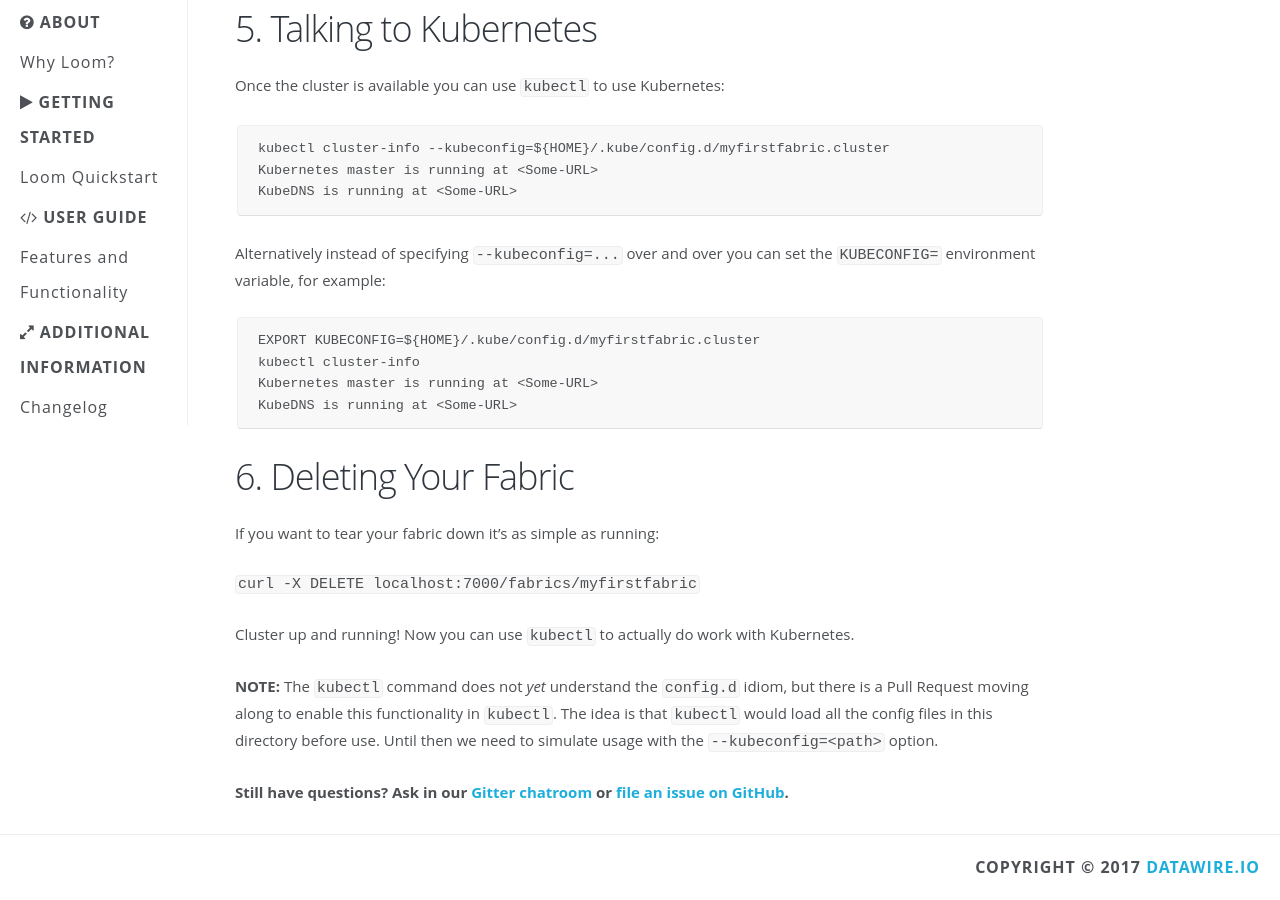
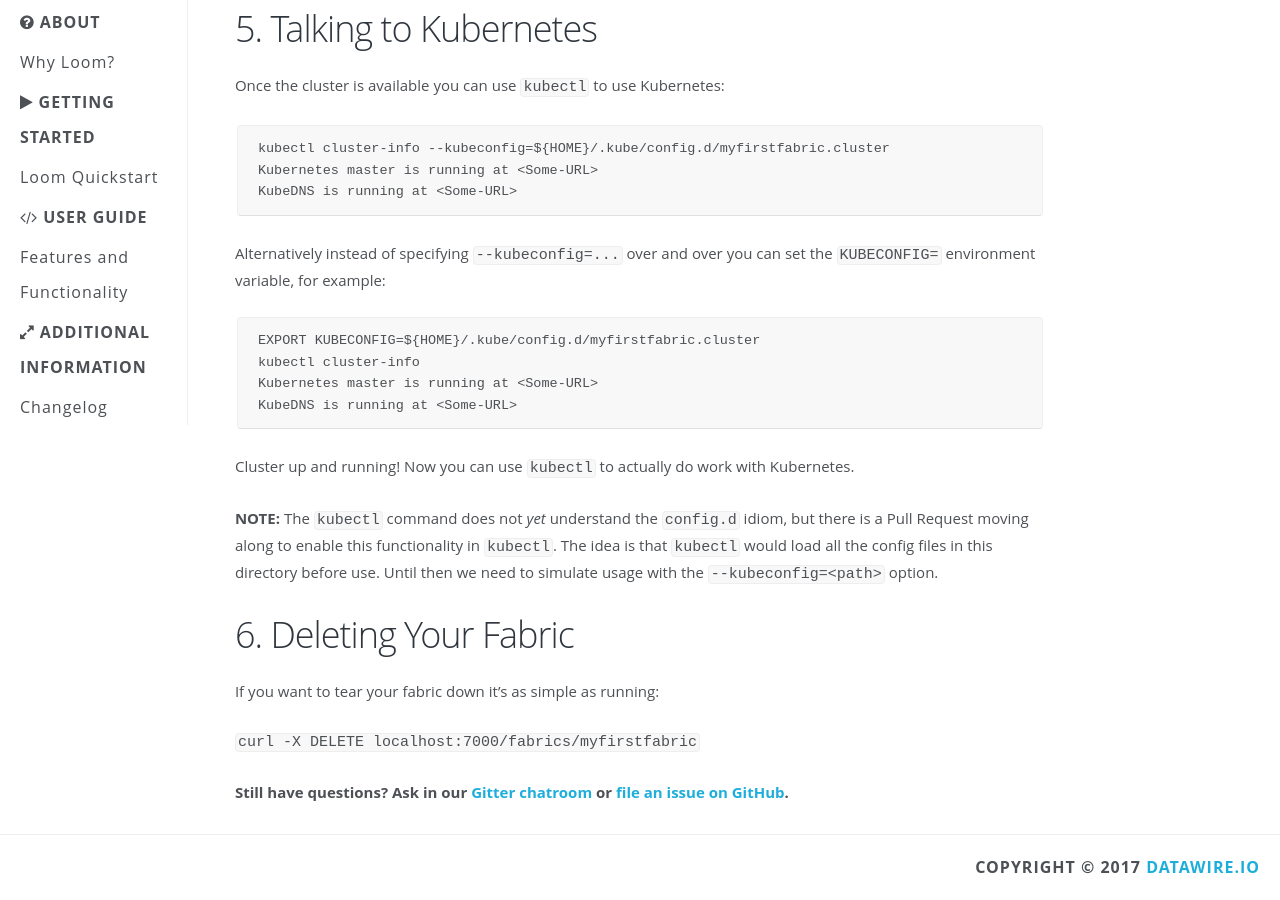
Before and after one commit to datawire/loom, a Jekyll site: the page built from docs/getting-started/quickstart.md, in a window 1280 px wide and 900 px high, scrolled down 3112 px. Built offline with Jekyll 4.4.1, drawn with Linux system fonts in a browser that asks for light colours; nearby versions of some CDN libraries.

Commit message:
Reorder section six and the closing comment to be less confusing

````diff
--- a/docs/getting-started/quickstart.md
+++ b/docs/getting-started/quickstart.md
@@ -132,12 +132,12 @@ Kubernetes master is running at <Some-URL>
 KubeDNS is running at <Some-URL>
 ```
 
+Cluster up and running! Now you can use `kubectl` to actually do work with Kubernetes.
+
+**NOTE:** The `kubectl` command does not *yet* understand the `config.d` idiom, but there is a Pull Request moving along to enable this functionality in `kubectl`. The idea is that `kubectl` would load all the config files in this directory before use. Until then we need to simulate usage with the `--kubeconfig=<path>` option.
+
 ### 6. Deleting Your Fabric
 
 If you want to tear your fabric down it's as simple as running:
 
 `curl -X DELETE localhost:7000/fabrics/myfirstfabric`
-
-Cluster up and running! Now you can use `kubectl` to actually do work with Kubernetes.
-
-**NOTE:** The `kubectl` command does not *yet* understand the `config.d` idiom, but there is a Pull Request moving along to enable this functionality in `kubectl`. The idea is that `kubectl` would load all the config files in this directory before use. Until then we need to simulate usage with the `--kubeconfig=<path>` option.
````
